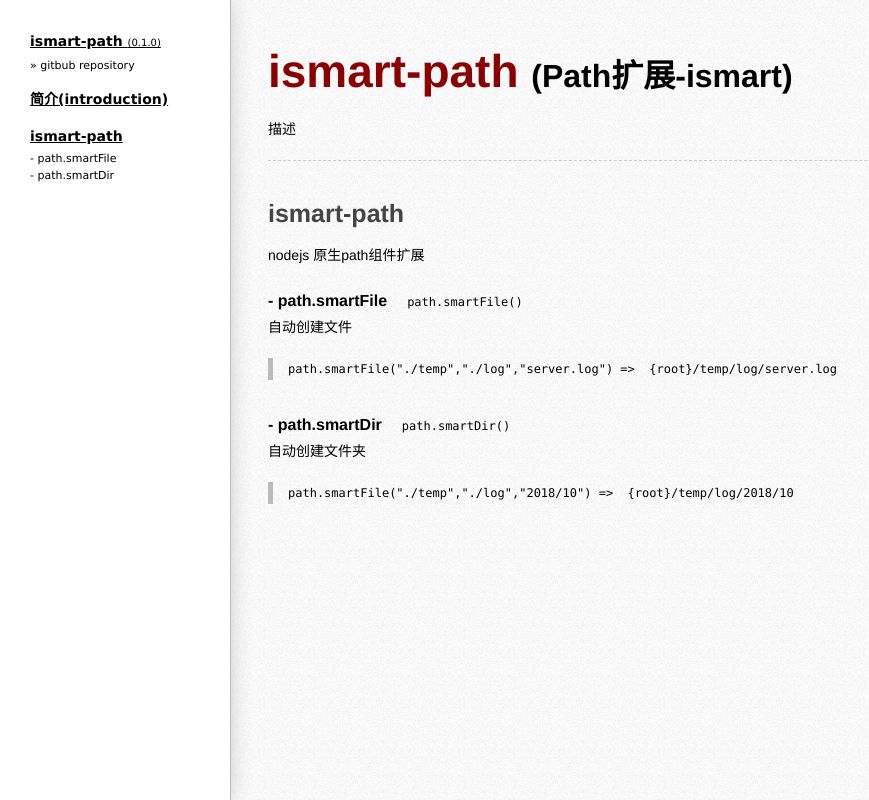
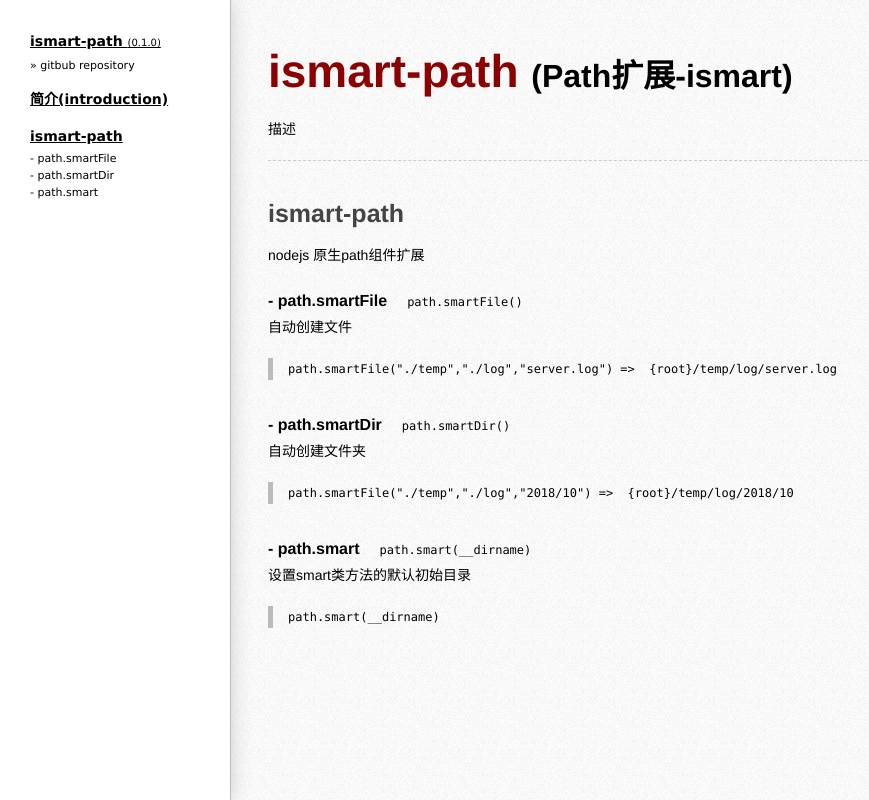
Before and after one commit to hnzxb/ismart-path, a website: page readme/index.html in a window 1280 px wide. Shown: the whole page, without its empty margins (0-869 px from the left). Drawn offline with Linux system fonts and the light colour scheme.

Commit message:
v1.0.2 add readme

```diff
--- a/package.json
+++ b/package.json
@@ -1,6 +1,6 @@
 {
   "name": "ismart-path",
-  "version": "1.0.2",
+  "version": "1.0.3",
   "description": "nodejs path extra",
   "main": "src/index.js",
   "scripts": {
--- a/readme/index.html
+++ b/readme/index.html
@@ -249,6 +249,10 @@
         <li>- <a href="#ismart-path_path.smartDir">path.smartDir</a></li>
 
 
+
+        <li>- <a href="#ismart-path_path.smart">path.smart</a></li>
+
+
     </ul>
 
 </div>
@@ -292,6 +296,19 @@
 
 
 
+        <p id="ismart-path_path.smart">
+            <b class="header"> - path.smart</b><code>path.smart(__dirname)</code>
+            <br>
+            设置smart类方法的默认初始目录
+        </p>
+
+
+        <pre>path.smart(__dirname)</pre>
+
+
+
+
+
     </div>
 </div>
 <script src="javascripts/ismart-path.js"></script>
```
Also changed, not shown: src/index.js (+14 -6 lines).
